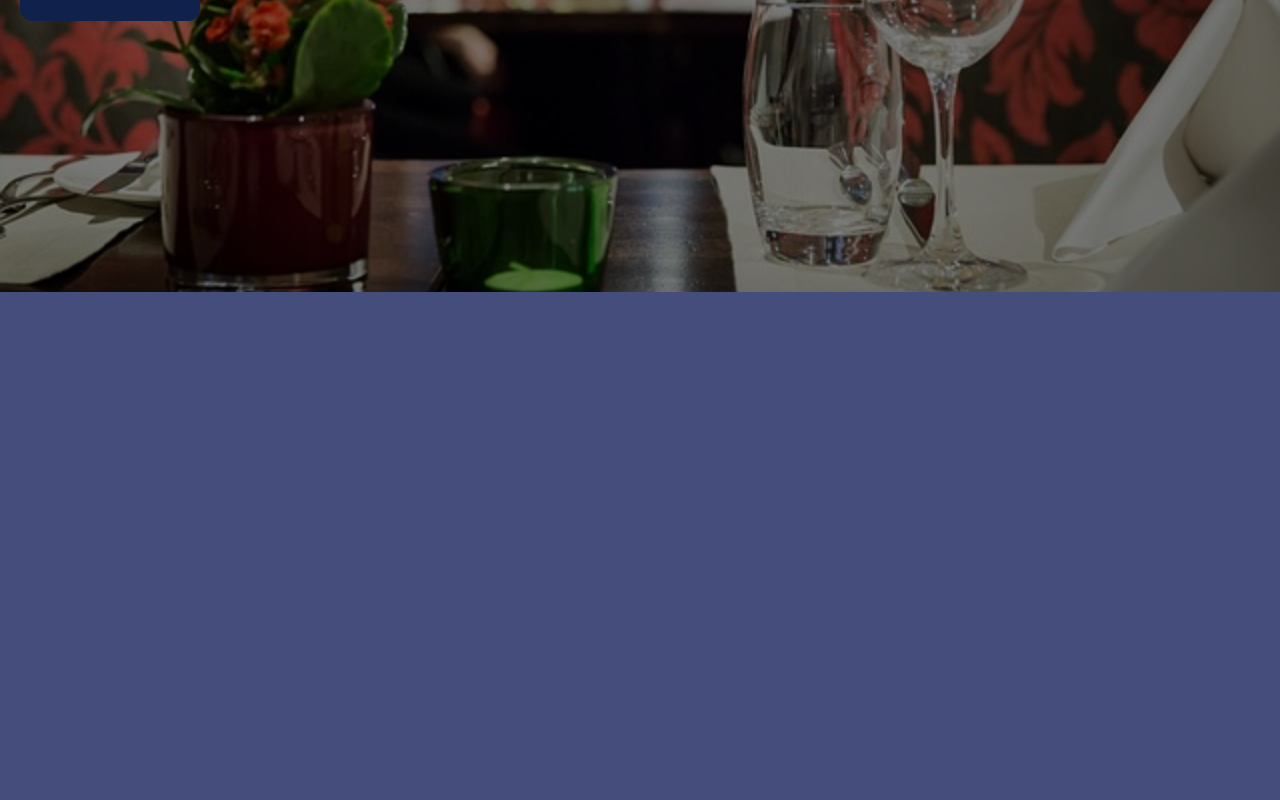
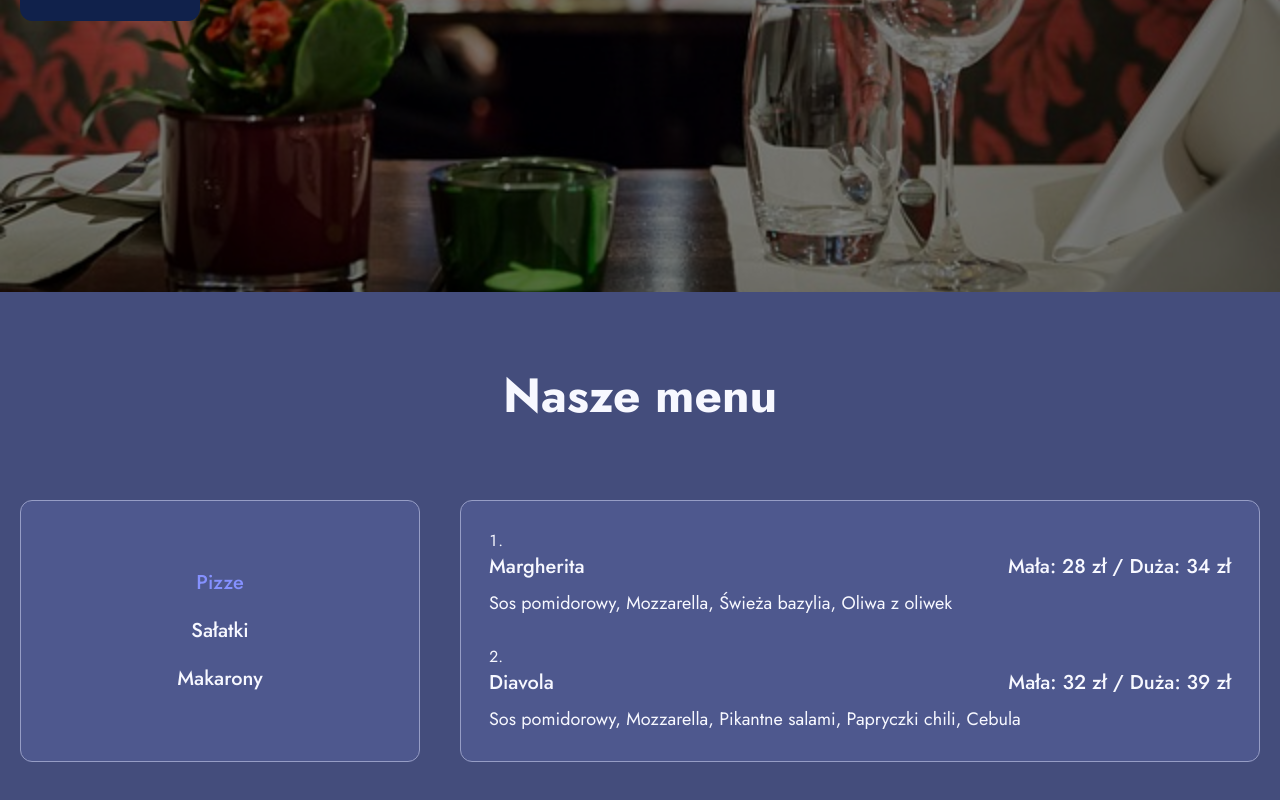
Before and after one commit to mateuszbizon/restaurant, a Next.js app: page / in a window 1280 px wide. Shown: the part 508-1308 px from the top of the page. Before the commit the page ends 800 px from the top, so only its background shows below. Built offline with nearby package versions, Linux system fonts and the light colour scheme.

Commit message:
added menu section

```diff
--- a/package.json
+++ b/package.json
@@ -10,6 +10,7 @@
   },
   "dependencies": {
     "@radix-ui/react-slot": "^1.2.3",
+    "@radix-ui/react-tabs": "^1.1.12",
     "class-variance-authority": "^0.7.1",
     "clsx": "^2.1.1",
     "lucide-react": "^0.525.0",
--- a/src/app/(root)/page.tsx
+++ b/src/app/(root)/page.tsx
@@ -1,9 +1,11 @@
 import Hero from "@/components/sections/Hero";
+import MenuSection from "@/components/sections/MenuSection";
 
 export default function Home() {
   return (
     <>
         <Hero />
+        <MenuSection />
     </>
   );
 }
--- a/src/app/globals.css
+++ b/src/app/globals.css
@@ -66,4 +66,8 @@
     .heading-margin-bottom {
         @apply mb-10 md:mb-20
     }
+
+    .menu-list {
+        @apply space-y-7 list-decimal list-inside
+    }
 }
--- /dev/null
+++ b/src/components/cards/MenuCard.tsx
@@ -0,0 +1,30 @@
+import { MenuItem } from '@/types'
+import React from 'react'
+
+type MenuCardProps = {
+    item: MenuItem
+}
+
+function MenuCard({ item }: MenuCardProps) {
+  return (
+    <div className='flex flex-col gap-2'>
+        <div className='flex justify-between items-center flex-wrap font-medium little-bigger-text'>
+            <span>{item.name}</span>
+            <div>
+                {typeof item.price === 'number' ? (
+                    <span>{item.price} zł</span>
+                ) : (
+                    <div className='flex'>
+                        <span>Mała: {item.price.small} zł / Duża: {item.price.large} zł</span>
+                    </div>
+                )}
+            </div>
+        </div>
+        <p className='text-lg'>
+            {item.ingredients.join(', ')}
+        </p>
+    </div>
+  )
+}
+
+export default MenuCard
--- /dev/null
+++ b/src/components/common/Pizzas.tsx
@@ -0,0 +1,17 @@
+import { pizzas } from '@/constants/menu'
+import React from 'react'
+import MenuCard from '../cards/MenuCard'
+
+function Pizzas() {
+  return (
+    <ul className='menu-list'>
+        {pizzas.map((item) => (
+            <li key={item.name}>
+                <MenuCard item={item} />
+            </li>
+        ))}
+    </ul>
+  )
+}
+
+export default Pizzas
--- /dev/null
+++ b/src/components/sections/MenuSection.tsx
@@ -0,0 +1,28 @@
+import React from 'react'
+import Container from '../ui/container'
+import { Tabs, TabsContent, TabsList, TabsTrigger } from '../ui/tabs'
+import Pizzas from '../common/Pizzas'
+
+function MenuSection() {
+  return (
+    <section className='py-section-padding'>
+        <Container>
+            <h2 className='heading2 text-center heading-margin-bottom'>Nasze menu</h2>
+            <Tabs className='lg:flex-row gap-10' defaultValue='pizza'>
+                <TabsList className='bg-background rounded-xl border p-7 w-full lg:w-[400px] flex-col gap-5'>
+                    <TabsTrigger value='pizza'>Pizze</TabsTrigger>
+                    <TabsTrigger value='salad'>Sałatki</TabsTrigger>
+                    <TabsTrigger value='pasta'>Makarony</TabsTrigger>
+                </TabsList>
+                <div className='grow bg-background rounded-xl border p-7'>
+                    <TabsContent value='pizza'>
+                        <Pizzas />
+                    </TabsContent>
+                </div>
+            </Tabs>
+        </Container>
+    </section>
+  )
+}
+
+export default MenuSection
--- /dev/null
+++ b/src/components/ui/tabs.tsx
@@ -0,0 +1,66 @@
+"use client"
+
+import * as React from "react"
+import * as TabsPrimitive from "@radix-ui/react-tabs"
+
+import { cn } from "@/lib/utils"
+
+function Tabs({
+  className,
+  ...props
+}: React.ComponentProps<typeof TabsPrimitive.Root>) {
+  return (
+    <TabsPrimitive.Root
+      data-slot="tabs"
+      className={cn("flex flex-col gap-2", className)}
+      {...props}
+    />
+  )
+}
+
+function TabsList({
+  className,
+  ...props
+}: React.ComponentProps<typeof TabsPrimitive.List>) {
+  return (
+    <TabsPrimitive.List
+      data-slot="tabs-list"
+      className={cn(
+        "bg-muted text-muted-foreground inline-flex w-fit items-center justify-center rounded-lg p-[3px]",
+        className
+      )}
+      {...props}
+    />
+  )
+}
+
+function TabsTrigger({
+  className,
+  ...props
+}: React.ComponentProps<typeof TabsPrimitive.Trigger>) {
+  return (
+    <TabsPrimitive.Trigger
+      data-slot="tabs-trigger"
+      className={cn(
+        "data-[state=active]:text-foreground2 hover:text-foreground2 cursor-pointer little-bigger-text font-medium transition",
+        className
+      )}
+      {...props}
+    />
+  )
+}
+
+function TabsContent({
+  className,
+  ...props
+}: React.ComponentProps<typeof TabsPrimitive.Content>) {
+  return (
+    <TabsPrimitive.Content
+      data-slot="tabs-content"
+      className={cn("flex-1 outline-none", className)}
+      {...props}
+    />
+  )
+}
+
+export { Tabs, TabsList, TabsTrigger, TabsContent }
--- /dev/null
+++ b/src/constants/menu.ts
@@ -0,0 +1,20 @@
+import { MenuItem } from "@/types";
+
+export const pizzas: MenuItem[] = [
+  {
+    name: "Margherita",
+    price: {
+      small: 28,
+      large: 34,
+    },
+    ingredients: ["Sos pomidorowy", "Mozzarella", "Świeża bazylia", "Oliwa z oliwek"],
+  },
+  {
+    name: "Diavola",
+    price: {
+      small: 32,
+      large: 39,
+    },
+    ingredients: ["Sos pomidorowy", "Mozzarella", "Pikantne salami", "Papryczki chili", "Cebula"],
+  },
+];
--- /dev/null
+++ b/src/types/index.ts
@@ -0,0 +1,15 @@
+type SinglePrice = {
+  price: number;
+};
+
+type MultipleSizesPrice = {
+  price: {
+    small: number;
+    large: number;
+  };
+};
+
+export type MenuItem = {
+  name: string;
+  ingredients: string[];
+} & (SinglePrice | MultipleSizesPrice);
```
Also changed, not shown: 1 other file (tests, documents, lock files or other folders).
